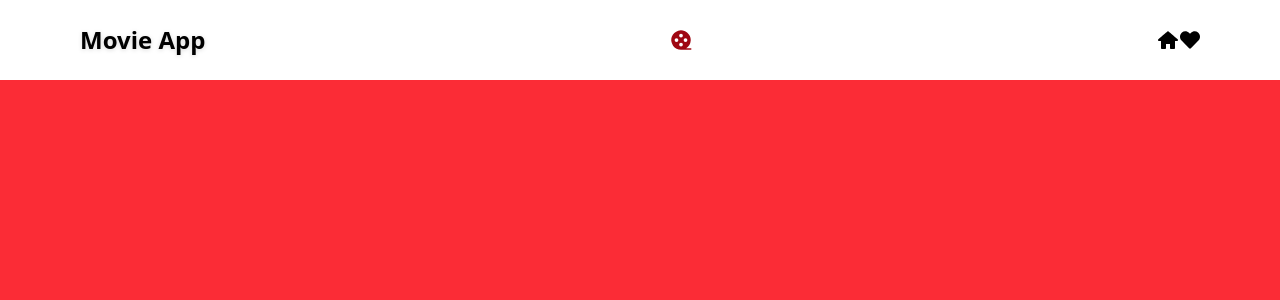
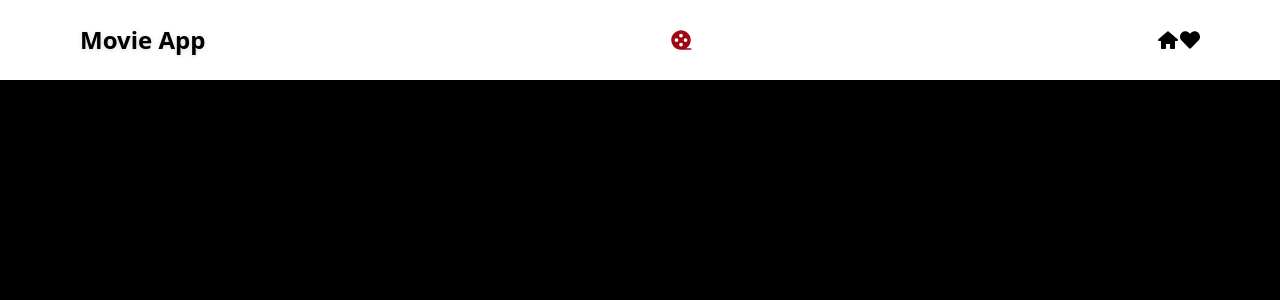
Before and after one commit to ksckubra1/movie-app, a React (Vite) app: page / in a window 1280 px wide. Shown: the top 300 px of the page. Built offline with nearby package versions, Linux system fonts and the light colour scheme.

Commit message:
commit "create navbar"

```diff
--- a/src/App.jsx
+++ b/src/App.jsx
@@ -6,7 +6,7 @@
 
   return (
 
-    <div className="bg-red-500 h-screen">
+    <div className="bg-black h-screen ">
       <Navbar />
     </div>
 
```
